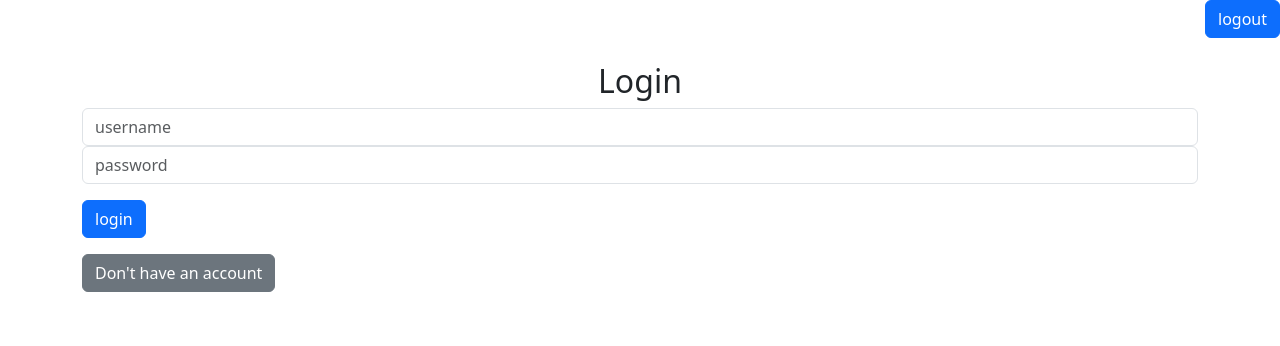
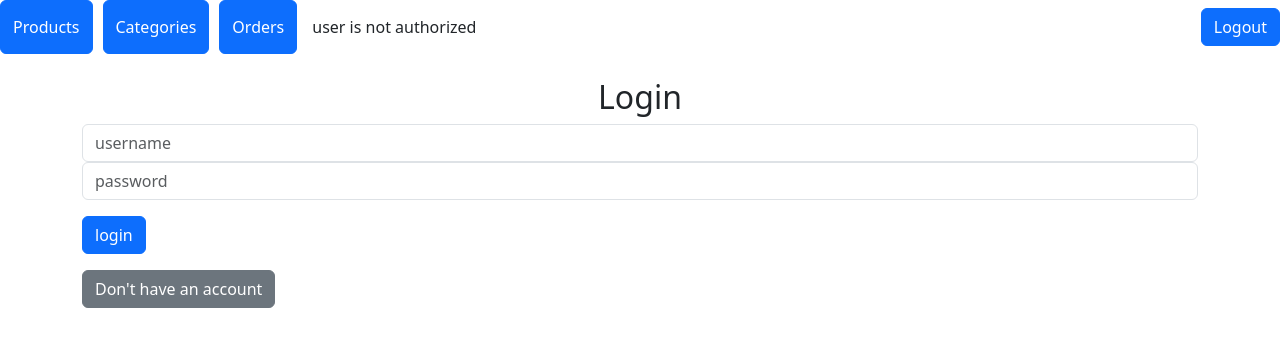
Before and after one commit to Lesha-Chinikailo/front-end-Pizzaria, an Angular app: page /login in a window 1280 px wide. Shown: the top 346 px of the page. Built offline with nearby package versions, Linux system fonts and the light colour scheme.

Commit message:
added navigation

```diff
--- a/src/app/app.component.html
+++ b/src/app/app.component.html
@@ -1,7 +1,12 @@
-<!-- <app-product></app-product> -->
- <!-- <app-order></app-order> -->
- <!-- <app-root></app-root> -->
-<div style="text-align: right;">
-    <button id="btnLogout" (click)="logout()" class="btn btn-primary">logout</button>
+ <div style="display: flex; justify-content: space-between; align-items: center;">
+    <div style="display: flex; gap: 10px;">
+        <button id="btnToProducts" (click)="toProducts()" class="btn btn-primary">Products</button>
+        <button id="btnToCategories" (click)="toCategories()" class="btn btn-primary">Categories</button>
+        <button id="btnToOrders" (click)="toOrders()" class="btn btn-primary">Orders</button>
+        <p style="  margin: 10px 0;
+        padding: 5px;" *ngIf="getusername() !== null">user is not authorized</p>
+    </div>
+    <button id="btnLogout" (click)="logout()" class="btn btn-primary">Logout</button>
 </div>
+
 <router-outlet />
--- a/src/app/app.component.ts
+++ b/src/app/app.component.ts
@@ -1,10 +1,12 @@
 import { Component } from '@angular/core';
-import { RouterOutlet } from '@angular/router';
+import { Router, RouterOutlet } from '@angular/router';
 import { AuthService } from './auth.service';
+import { CommonModule } from '@angular/common';
+import { FormsModule } from '@angular/forms';
 
 @Component({
   selector: 'app-root',
-  imports: [RouterOutlet],
+  imports: [RouterOutlet, CommonModule, FormsModule],
   templateUrl: './app.component.html',
   providers: [AuthService],
   styleUrl: './app.component.css'
@@ -12,8 +14,28 @@ import { AuthService } from './auth.service';
 export class AppComponent {
 [x: string]: any;
   title = 'front-end-Pizzaria';
+
+  constructor(private router:Router){}
+
+  toProducts(){
+    this.router.navigate(['/products'])
+  }
+  toCategories(){
+    this.router.navigate(['/categories'])
+  }
+  toOrders(){
+    this.router.navigate(['/orders'])
+  }
+
   logout(){
     sessionStorage.removeItem("Authorization");
     window.location.reload();
   }
+
+  getusername() : string | null{
+    if(sessionStorage.getItem("Authorization") == null) {
+      return "unknown";
+    }
+    return null;
+  }
 }
--- a/src/app/login/login.component.ts
+++ b/src/app/login/login.component.ts
@@ -29,7 +29,8 @@ export class LoginComponent {
         },
         error: (error) =>{
           console.log('error user login: ', error)
-          alert(JSON.stringify(error))//неверный логин или пароль. bad credential
+          // alert(JSON.stringify(error))//неверный логин или пароль. bad credential
+          alert("Неверный логин или пароль")
         }
       });
     }
```
